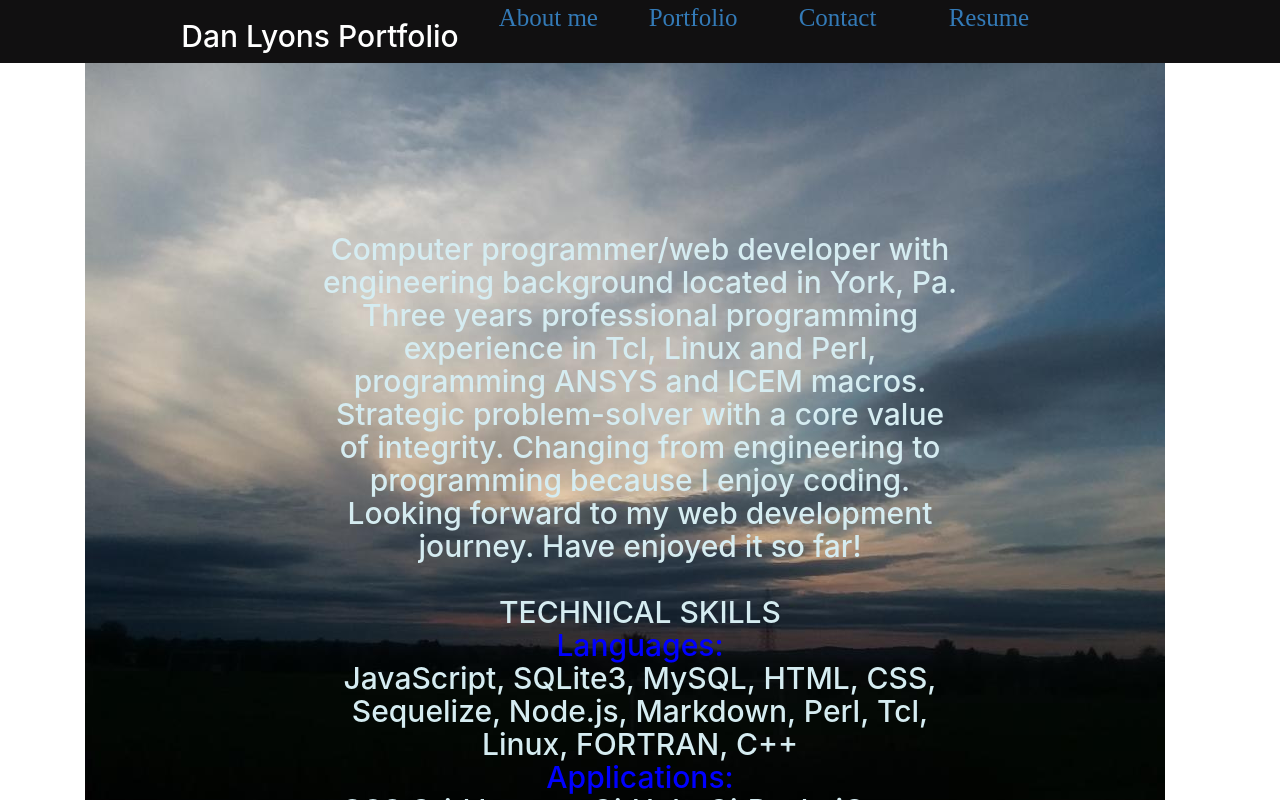
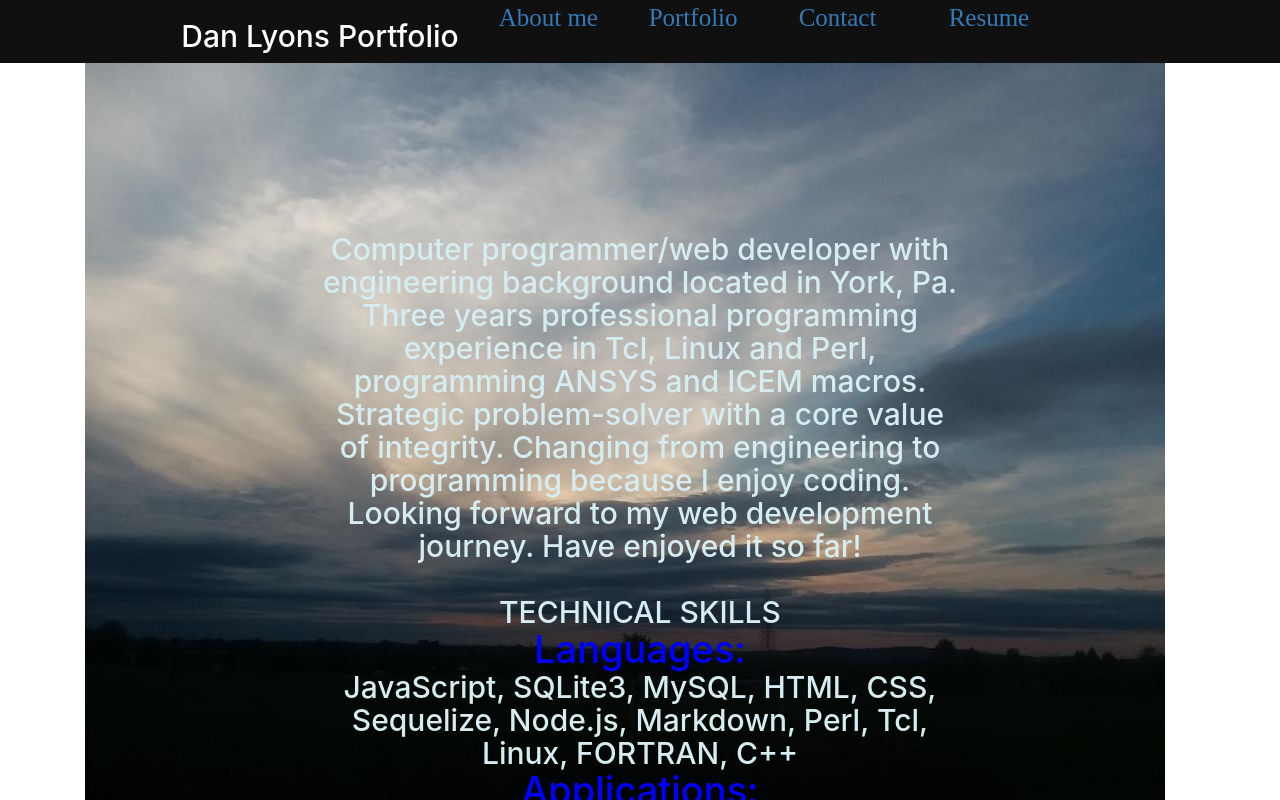
Before and after one commit to dancl6/Test-React4, a React (Create React App) app: page / in a window 1280 px wide. Shown: the top 800 px of the page. Built offline with nearby package versions, Linux system fonts and the light colour scheme.

Commit message:
made languages and applications font larger

```diff
--- a/src/index.css
+++ b/src/index.css
@@ -128,4 +128,5 @@ code {
 
 .languages {
   color: blue;
+  font-size: 38px;
 }
```
Also changed, not shown: 12 other files (tests, documents, lock files or other folders).
